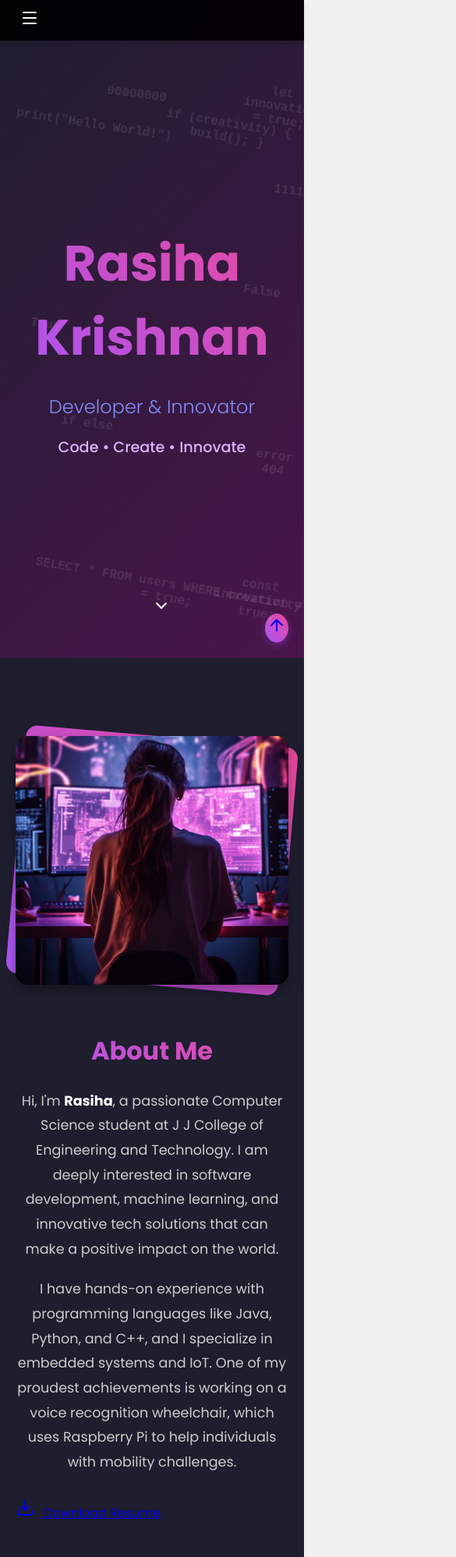
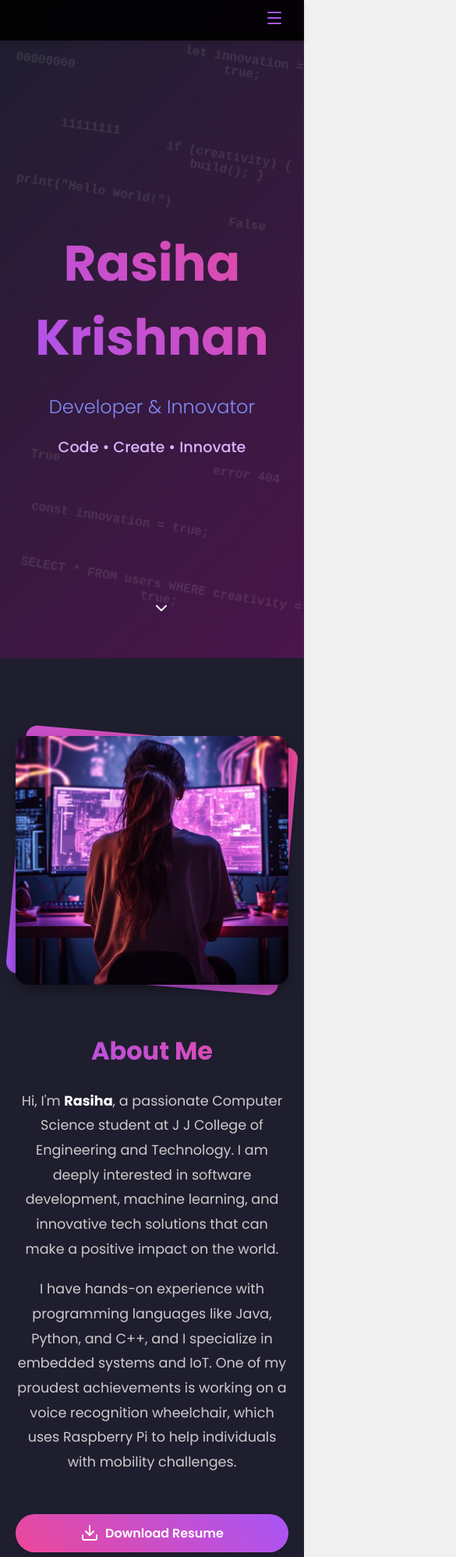
Before and after one commit to Rasihakrishnan/portfolio-rk, a plain HTML site: page index.html in a window 390 px wide. Shown: the top 1997 px of the page at 78% size, 585 px wide, since content can reach past the window. Drawn offline with nearby package versions, Linux system fonts and the light colour scheme.

Commit message:
style.css

```diff
--- a/style.css
+++ b/style.css
@@ -1,18 +1,18 @@
+@import url('https://cdnjs.cloudflare.com/ajax/libs/font-awesome/6.0.0-beta3/css/all.min.css');
 body {
     font-family: 'Poppins', sans-serif;
     margin: 0;
     padding: 0;
     background-color: #f0f0f0;
     color: #333;
+    -webkit-tap-highlight-color: transparent;
   }
 ::selection {
-    background: linear-gradient(45deg, #a855f7, #ec4899);
     color: #ffffff;
     text-shadow: none;
   }
 
   ::-moz-selection {
-    background: linear-gradient(45deg, #a855f7, #ec4899);
     color: #fff;
     text-shadow: none;
   }
@@ -36,7 +36,6 @@ body {
     top: -20px;
   }
 
-
   .navbar {
     background-color: rgba(0, 0, 0, 0.9);
     backdrop-filter: blur(15px);
@@ -49,9 +48,9 @@ body {
 
   .navbar .container {
     display: flex;
-    justify-content: space-between;
+    justify-content: flex-end;
     align-items: center;
-    margin-left: 0px;
+    margin-left: 250px;
   }
 
   .nav-links {
@@ -97,13 +96,13 @@ body {
     cursor: pointer;
     font-size: 1.5rem;
     transition: color 0.3s;
+    z-index: 1001;
   }
 
   .menu-toggle:hover {
     color: #a855f7;
   }
 
-/* Mobile Styles */
   @media (max-width: 768px) {
     .nav-links {
       display: none;
@@ -121,14 +120,17 @@ body {
 
     .nav-links.active {
       display: flex;
+
     }
 
     .menu-toggle {
       display: block;
+        color: #a855f7;
     }
   }
 
   @keyframes slideDown {
+
     from {
       opacity: 0;
       transform: translateY(-20px);
@@ -321,6 +323,77 @@ body {
     }
   }
 @media (max-width: 768px) {
+  .code-snippet:nth-child(1) {
+    top: 30%;
+    left: 5%;
+    animation-duration: 15s;
+  }
+
+  .code-snippet:nth-child(2) {
+    top: 80%;
+    left: 10%;
+    animation-duration: 12s;
+  }
+
+  .code-snippet:nth-child(3) {
+    top: 20%;
+    left: 20%;
+    animation-duration: 18s;
+  }
+
+  .code-snippet:nth-child(4) {
+    top: 25%;
+    left: 50%;
+    animation-duration: 14s;
+  }
+
+  .code-snippet:nth-child(5) {
+    top: 10%;
+    left: 60%;
+    animation-duration: 16s;
+  }
+
+  .code-snippet:nth-child(6) {
+    top: 90%;
+    left: 5%;
+    animation-duration: 13s;
+  }
+
+  .code-snippet:nth-child(7) {
+    top: 70%;
+    left: 10%;
+    animation-duration: 18s;
+  }
+
+  .code-snippet:nth-child(8) {
+    top: 73%;
+    left: 70%;
+    animation-duration: 18s;
+  }
+
+  .code-snippet:nth-child(9) {
+    top: 10%;
+    left: 5%;
+    animation-duration: 18s;
+  }
+
+  .code-snippet:nth-child(10) {
+    top: 56%;
+    left: 20%;
+    animation-duration: 18s;
+    display: none;
+  }
+
+  .code-snippet:nth-child(11) {
+    top: 35%;
+    left: 75%;
+    animation-duration: 18s;
+  }
+
+  .code-snippet {
+    font-size: 1rem;
+  }
+
   .hero-title {
     font-size: 4rem;
   }
@@ -333,10 +406,16 @@ body {
     font-size: 1.2rem;
   }
 
-    .code-snippet {
-      font-size: 1rem;
+  .scroll-down {
+    bottom: 15px;
+  }
+
+  .hero {
+    position: relative;
   }
 }
+
+
 .about {
     padding: 100px 0;
     background: linear-gradient(to bottom, #1e1e2f, #1e1e2f);
@@ -444,7 +523,73 @@ body {
       text-align: center;
     }
   }
+  .btn-resume {
+    display: inline-flex;
+    align-items: center;
+    justify-content: center;
+    background: linear-gradient(45deg, #ec4899, #a855f7);
+    color: white;
+    padding: 12px 24px;
+    border-radius: 30px;
+    font-weight: 600;
+    text-decoration: none;
+    font-size: 1rem;
+    margin-top: -60px;
+    transition: all 0.5s ease;
+    position: relative;
+    overflow: hidden;
+    border: none;
+    cursor: pointer;
+    text-align: center;
+    box-shadow: 0 4px 6px rgba(0, 0, 0, 0.1);
+ left: 110%;
+}
 
+  .btn-resume:hover {
+    background: linear-gradient(45deg, #a855f7, #ec4899);
+    transform: translateY(-2px);
+    box-shadow: 0 12px 24px rgba(0, 0, 0, 0.4);
+  }
+
+  .btn-resume.downloading .btn-text {
+    transform: translateY(100%);
+  }
+
+  .btn-resume.downloading .btn-icon {
+    transform: translateY(-100%);
+  }
+
+  .btn-resume::after {
+    content: "";
+    position: absolute;
+    top: 50%;
+    left: 50%;
+    width: 20px;
+    height: 20px;
+    background-color: rgba(255, 255, 255, 0.5);
+    border-radius: 50%;
+    transform: translate(-50%, -50%) scale(0);
+    opacity: 0;
+    transition: transform 0.3s ease, opacity 0.3s ease;
+  }
+
+  .btn-resume.downloading::after {
+    transform: translate(-50%, -50%) scale(3);
+    opacity: 1;
+  }
+  @media (max-width: 768px) {
+    .btn-resume {
+      grid-template-columns: 1fr !important;
+      margin-top: 20px;
+      left: 0%;
+      position: relative;
+    overflow: hidden;
+    border: none;
+    cursor: pointer;
+    text-align: center;
+        }
+
+  }
   .skills {
     padding: 80px 0;
     background: #1e1e2f;
@@ -492,7 +637,16 @@ body {
     height: 100%;
     transition: width 1s;
   }
+@media (max-width: 768px) {
+  .skills-grid {
+    grid-template-columns: 1fr !important;
+    padding: 0 20px;
+  }
 
+  .skill-card {
+    margin-bottom: 20px;
+  }
+}
 .projects {
     padding: 100px 0;
     background: linear-gradient(to bottom, #1e1e2f, #1e1e2f);
@@ -809,14 +963,28 @@ body {
   padding: 3px;
   border-radius: 100%;
   box-shadow: 0 4px 10px rgba(168, 85, 247, 0.3);
-    transition: transform 0.3s;
+  transition: transform 0.3s, visibility 0.3s, opacity 0.3s;
+  visibility: hidden;
+  opacity: 0;
+}
+
+.back-to-top:focus,
+.back-to-top i:focus {
+  outline: none;
+  box-shadow: none;
 }
 
 .back-to-top:hover {
   transform: translateY(-5px);
-    background: linear-gradient(45deg, #ec4899 , #a855f7);
+  background: linear-gradient(45deg, #ec4899, #a855f7);
+}
 
+.back-to-top.visible {
+  visibility: visible;
+  opacity: 1;
 }
+
+
   @media (max-width: 768px) {
     .section-title {
       font-size: 2rem;
```
Lines whose indentation alone changed are shown as unchanged.
